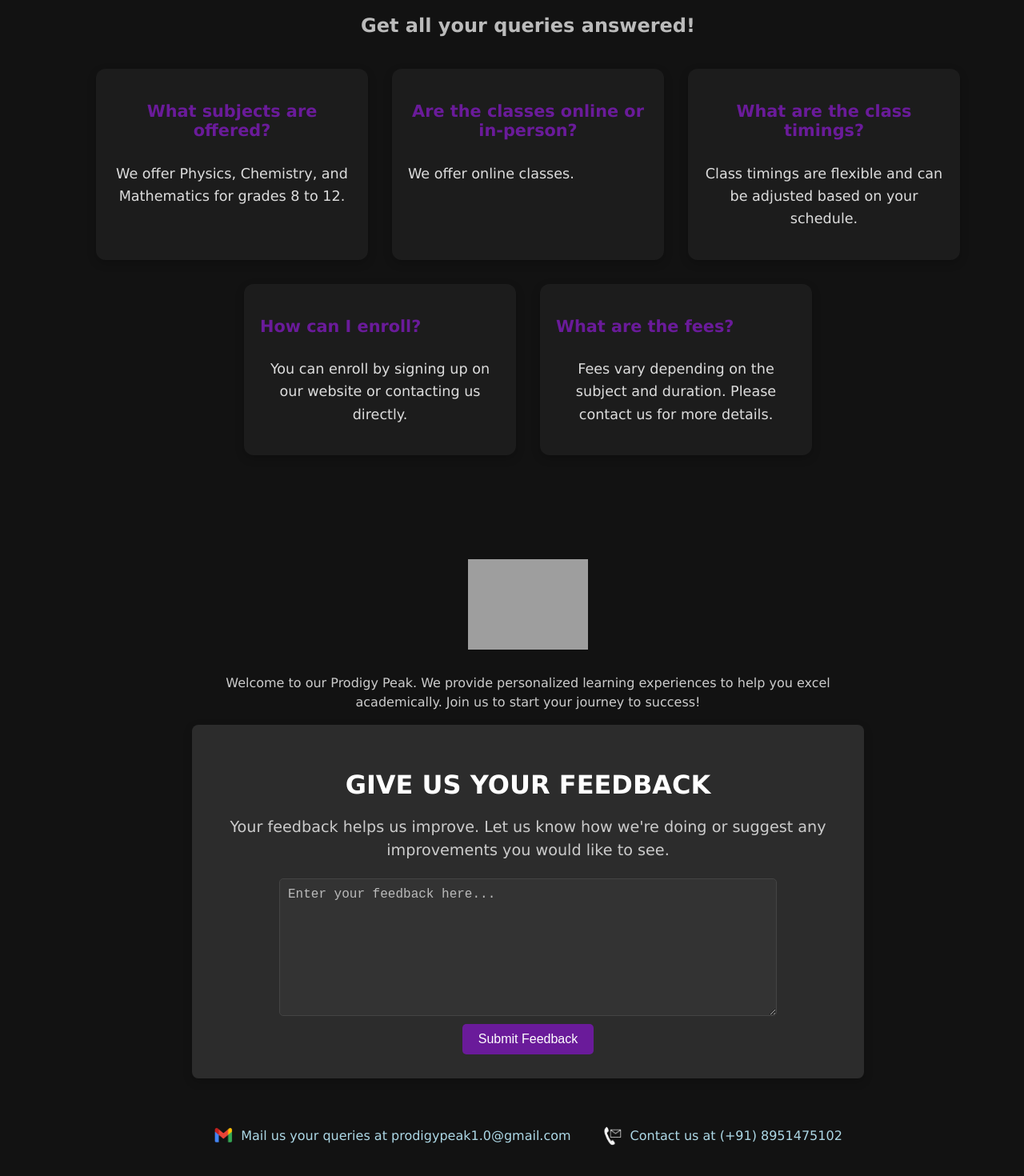
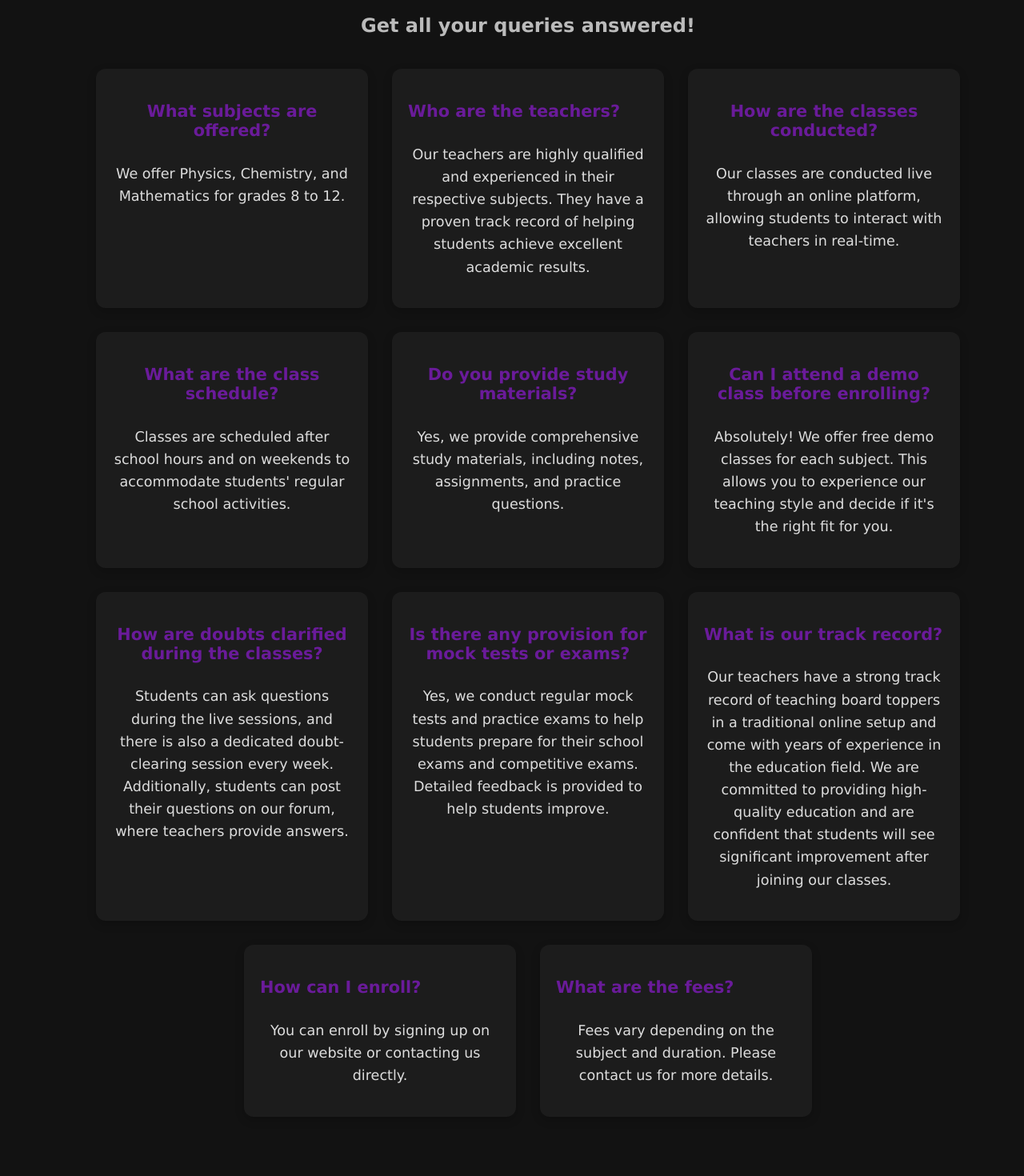
Before and after one commit to vm5/prodigypeak, a React (Create React App) app: page / in a window 1280 px wide. Shown: the part 5780-7250 px from the top of the page at 80% size. Built offline with nearby package versions, Linux system fonts and the light colour scheme; grey boxes are pictures that could not be loaded.

Commit message:
Update footer.jsx

```diff
--- a/src/footer.jsx
+++ b/src/footer.jsx
@@ -308,7 +308,7 @@ const FooterBottom = styled.div`
 `;
 
 const FloatingWhatsAppButton = styled.a`
-  position: sticky;
+  position: fixed;
   bottom: 20px;
   right: 20px;
   background-color: #25d366; /* WhatsApp green */
@@ -368,12 +368,36 @@ const Footer = () => {
             <Answer>We offer Physics, Chemistry, and Mathematics for grades 8 to 12.</Answer>
           </FAQBox>
           <FAQBox>
-            <Question>Are the classes online or in-person?</Question>
-            <Answer>We offer online classes.</Answer>
+            <Question>Who are the teachers?</Question>
+            <Answer>Our teachers are highly qualified and experienced in their respective subjects. They have a proven track record of helping students achieve excellent academic results.</Answer>
           </FAQBox>
           <FAQBox>
-            <Question>What are the class timings?</Question>
-            <Answer>Class timings are flexible and can be adjusted based on your schedule.</Answer>
+            <Question>How are the classes conducted?</Question>
+            <Answer>Our classes are conducted live through an online platform, allowing students to interact with teachers in real-time.</Answer>
+          </FAQBox>
+          <FAQBox>
+            <Question>What are the class schedule?</Question>
+            <Answer>Classes are scheduled after school hours and on weekends to accommodate students' regular school activities.</Answer>
+          </FAQBox>
+          <FAQBox>
+            <Question>Do you provide study materials?</Question>
+            <Answer>Yes, we provide comprehensive study materials, including notes, assignments, and practice questions.</Answer>
+          </FAQBox>
+          <FAQBox>
+            <Question>Can I attend a demo class before enrolling?</Question>
+            <Answer>Absolutely! We offer free demo classes for each subject. This allows you to experience our teaching style and decide if it's the right fit for you.</Answer>
+          </FAQBox>
+          <FAQBox>
+            <Question>How are doubts clarified during the classes?</Question>
+            <Answer>Students can ask questions during the live sessions, and there is also a dedicated doubt-clearing session every week. Additionally, students can post their questions on our forum, where teachers  provide answers.</Answer>
+          </FAQBox>
+          <FAQBox>
+            <Question>Is there any provision for mock tests or exams?</Question>
+            <Answer>Yes, we conduct regular mock tests and practice exams to help students prepare for their school exams and competitive exams. Detailed feedback is provided to help students improve.</Answer>
+          </FAQBox>
+          <FAQBox>
+            <Question>What is our track record?</Question>
+            <Answer>Our teachers have a strong track record of teaching board toppers in a traditional online setup and come with years of experience in the education field. We are committed to providing high-quality education and are confident that students will see significant improvement after joining our classes.</Answer>
           </FAQBox>
           <FAQBox>
             <Question>How can I enroll?</Question>
```
